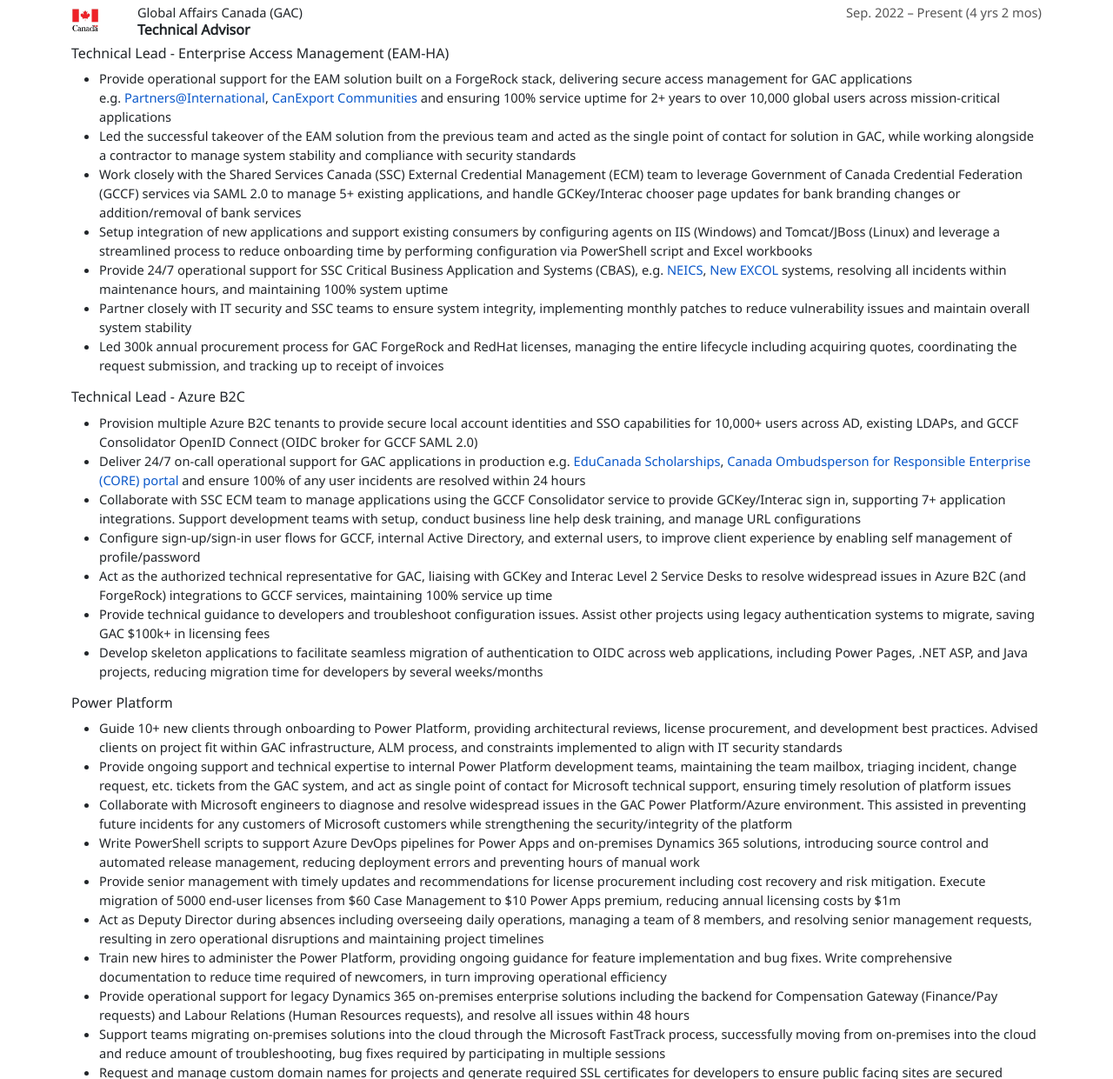
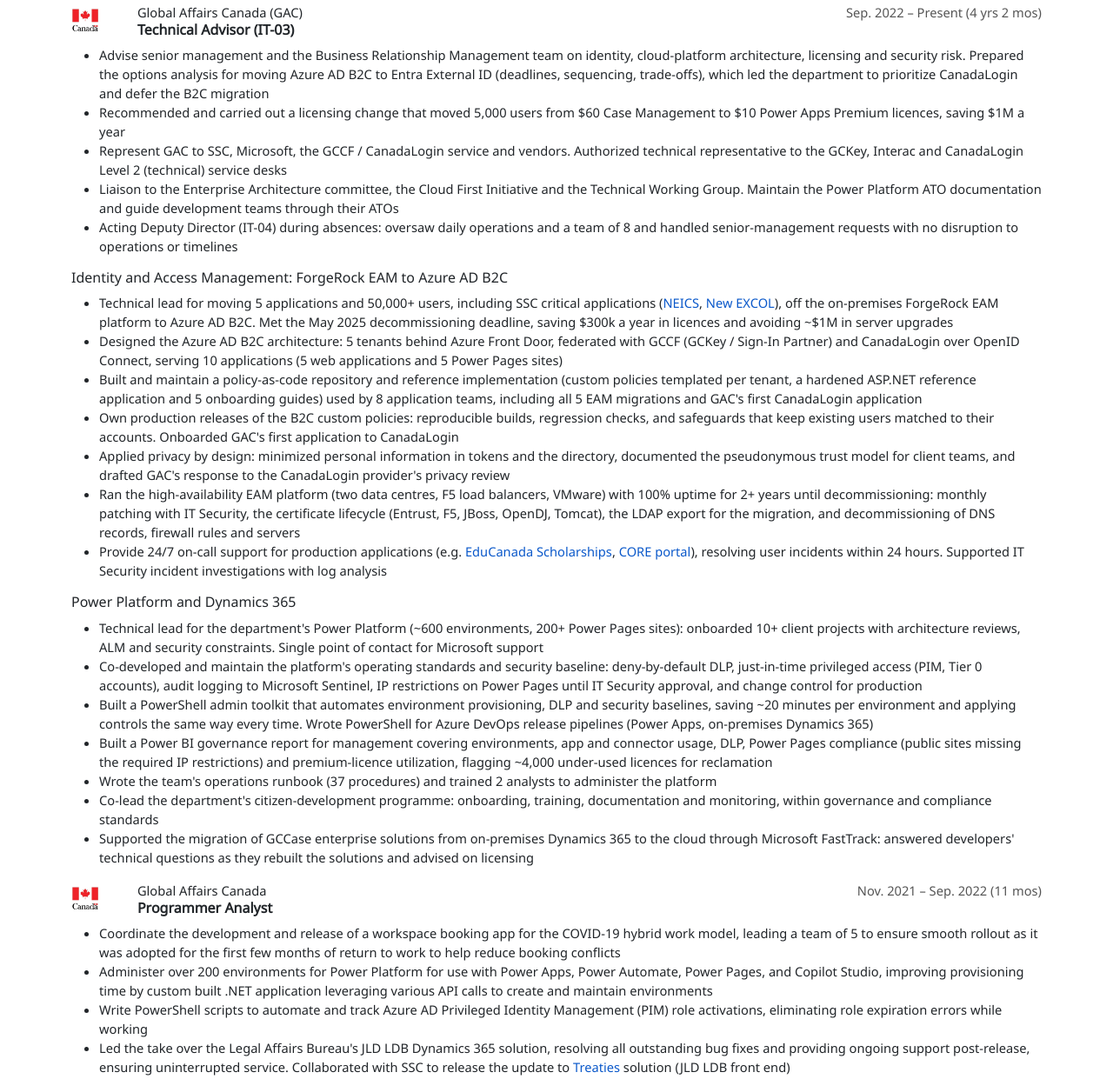
Before and after one commit to luvaihassanali/portfolio, a website: page cv/cv.html in a window 1280 px wide. Shown: the part 258-1499 px from the top of the page at 87% size. Drawn offline with Linux system fonts and the light colour scheme.

Commit message:
Rewrite current-role bullets for the 2026 CV refresh

```diff
--- a/cv/cv.html
+++ b/cv/cv.html
@@ -106,44 +106,37 @@
 
   updateTimespan();
 </script>Global Affairs Canada (GAC)</p>
-                        <h6><strong>Technical Advisor</strong></h6>
+                        <h6><strong>Technical Advisor (IT-03)</strong></h6>
                     </div>
                 </div>
                 <div class="row">
                     <div class="col">
-                        <h6>Technical Lead - Enterprise Access Management (EAM-HA)<br></h6>
                         <ul>
-                            <li>Provide operational support for the EAM solution built on a ForgeRock stack, delivering secure access management for GAC applications e.g.&nbsp;<a href="https://pi.international.gc.ca/" target="_blank">Partners@International</a>, <a href="https://pb.international.gc.ca/" target="_blank">CanExport Communities</a>&nbsp;and ensuring 100% service uptime for 2+ years to over 10,000 global users across mission-critical applications</li>
-                            <li>Led the successful takeover of the EAM solution from the previous team and acted as the single point of contact for solution in GAC, while working alongside a contractor to manage system stability and compliance with security standards</li>
-                            <li>Work closely with the Shared Services Canada (SSC)&nbsp;External Credential Management (ECM) team to leverage Government of Canada Credential Federation (GCCF) services via SAML 2.0 to manage 5+ existing applications, and handle GCKey/Interac chooser page updates for bank branding changes or addition/removal of bank services</li>
-                            <li>Setup integration of new applications and support existing consumers by configuring agents on IIS (Windows) and Tomcat/JBoss (Linux) and leverage a streamlined process to reduce onboarding time by performing configuration via PowerShell script and Excel workbooks</li>
-                            <li>Provide 24/7 operational support for SSC Critical Business Application and Systems (CBAS), e.g.&nbsp;<a href="https://www.neics-nscei.canada.ca/" target="_blank">NEICS</a>,&nbsp;<a href="https://www.nexcol-nceel.canada.ca/" target="_blank">New EXCOL</a> systems, resolving all incidents within maintenance hours, and maintaining 100% system uptime</li>
-                            <li>Partner closely with IT security and SSC teams to ensure system integrity, implementing monthly patches to reduce vulnerability issues and maintain overall system stability</li>
-                            <li>Led 300k annual procurement process for GAC ForgeRock and RedHat licenses, managing the entire lifecycle including acquiring quotes, coordinating the request submission, and tracking up to receipt of invoices</li>
+                            <li>Advise senior management and the Business Relationship Management team on identity, cloud-platform architecture, licensing and security risk. Prepared the options analysis for moving Azure AD B2C to Entra External ID (deadlines, sequencing, trade-offs), which led the department to prioritize CanadaLogin and defer the B2C migration</li>
+                            <li>Recommended and carried out a licensing change that moved 5,000 users from $60 Case Management to $10 Power Apps Premium licences, saving $1M a year</li>
+                            <li>Represent GAC to SSC, Microsoft, the GCCF / CanadaLogin service and vendors. Authorized technical representative to the GCKey, Interac and CanadaLogin Level 2 (technical) service desks</li>
+                            <li>Liaison to the Enterprise Architecture committee, the Cloud First Initiative and the Technical Working Group. Maintain the Power Platform ATO documentation and guide development teams through their ATOs</li>
+                            <li>Acting Deputy Director (IT-04) during absences: oversaw daily operations and a team of 8 and handled senior-management requests with no disruption to operations or timelines</li>
                         </ul>
-                        <h6>Technical Lead - Azure B2C<br></h6>
+                        <h6>Identity and Access Management: ForgeRock EAM to Azure AD B2C<br></h6>
                         <ul>
-                            <li>Provision multiple Azure B2C tenants to provide secure local account identities and SSO capabilities for 10,000+ users across AD, existing LDAPs, and GCCF Consolidator OpenID Connect (OIDC broker for GCCF SAML 2.0)</li>
-                            <li>Deliver 24/7 on-call operational support for GAC applications in production e.g. <a href="https://compte-educanada-account.canada.ca/" target="_blank">EduCanada Scholarships</a>,&nbsp;<a href="https://app.core-ocre.canada.ca/" target="_blank">Canada Ombudsperson for Responsible Enterprise (CORE) portal</a> and ensure 100% of any user incidents are resolved within 24 hours</li>
-                            <li>Collaborate with SSC ECM team to manage applications using the GCCF Consolidator service to provide GCKey/Interac sign in, supporting 7+ application integrations. Support development teams with setup, conduct business line help desk training, and manage URL configurations</li>
-                            <li>Configure sign-up/sign-in user flows for GCCF, internal Active Directory, and external users, to improve client experience by enabling self management of profile/password</li>
-                            <li>Act as the authorized technical representative for GAC, liaising with GCKey and Interac Level 2 Service Desks to resolve widespread issues in Azure B2C (and ForgeRock) integrations to GCCF services, maintaining 100% service up time</li>
-                            <li>Provide technical guidance to developers and troubleshoot configuration issues. Assist other projects using legacy authentication systems to migrate, saving GAC $100k+&nbsp;in licensing fees</li>
-                            <li>Develop skeleton applications to facilitate seamless migration of authentication to OIDC across web applications, including Power Pages, .NET ASP, and Java projects, reducing migration time for developers by several weeks/months</li>
+                            <li>Technical lead for moving 5 applications and 50,000+ users, including SSC critical applications (<a href="https://www.neics-nscei.canada.ca/" target="_blank">NEICS</a>, <a href="https://www.nexcol-nceel.canada.ca/" target="_blank">New EXCOL</a>), off the on-premises ForgeRock EAM platform to Azure AD B2C. Met the May 2025 decommissioning deadline, saving $300k a year in licences and avoiding ~$1M in server upgrades</li>
+                            <li>Designed the Azure AD B2C architecture: 5 tenants behind Azure Front Door, federated with GCCF (GCKey / Sign-In Partner) and CanadaLogin over OpenID Connect, serving 10 applications (5 web applications and 5 Power Pages sites)</li>
+                            <li>Built and maintain a policy-as-code repository and reference implementation (custom policies templated per tenant, a hardened ASP.NET reference application and 5 onboarding guides) used by 8 application teams, including all 5 EAM migrations and GAC's first CanadaLogin application</li>
+                            <li>Own production releases of the B2C custom policies: reproducible builds, regression checks, and safeguards that keep existing users matched to their accounts. Onboarded GAC's first application to CanadaLogin</li>
+                            <li>Applied privacy by design: minimized personal information in tokens and the directory, documented the pseudonymous trust model for client teams, and drafted GAC's response to the CanadaLogin provider's privacy review</li>
+                            <li>Ran the high-availability EAM platform (two data centres, F5 load balancers, VMware) with 100% uptime for 2+ years until decommissioning: monthly patching with IT Security, the certificate lifecycle (Entrust, F5, JBoss, OpenDJ, Tomcat), the LDAP export for the migration, and decommissioning of DNS records, firewall rules and servers</li>
+                            <li>Provide 24/7 on-call support for production applications (e.g. <a href="https://compte-educanada-account.canada.ca/" target="_blank">EduCanada Scholarships</a>, <a href="https://app.core-ocre.canada.ca/" target="_blank">CORE portal</a>), resolving user incidents within 24 hours. Supported IT Security incident investigations with log analysis</li>
                         </ul>
-                        <h6>Power Platform<br></h6>
+                        <h6>Power Platform and Dynamics 365<br></h6>
                         <ul>
-                            <li>Guide 10+ new clients through onboarding to Power Platform, providing architectural reviews, license procurement, and development best practices. Advised clients on project fit within GAC infrastructure, ALM process, and constraints implemented to align with IT security standards</li>
-                            <li>Provide ongoing support and technical expertise to internal Power Platform development teams, maintaining the team mailbox, triaging incident, change request, etc. tickets from the GAC system, and act as single point of contact for Microsoft technical support, ensuring timely resolution of platform issues</li>
-                            <li>Collaborate with Microsoft engineers to diagnose and resolve widespread issues in the GAC Power Platform/Azure environment. This assisted in preventing future incidents for any customers of Microsoft customers while strengthening the security/integrity of the platform</li>
-                            <li>Write PowerShell scripts to support Azure DevOps pipelines for Power Apps and on-premises Dynamics 365 solutions, introducing source control and automated release management, reducing deployment errors and preventing hours of manual work</li>
-                            <li>Provide senior management with timely updates and recommendations for license procurement including cost recovery and risk mitigation. Execute migration of 5000 end-user licenses from $60 Case Management to $10 Power Apps premium, reducing annual licensing costs by $1m</li>
-                            <li>Act as Deputy Director during absences including overseeing daily operations, managing a team of 8 members, and resolving senior management requests, resulting in zero operational disruptions and maintaining project timelines<br></li>
-                            <li>Train new hires to administer the Power Platform, providing ongoing guidance for feature implementation and bug fixes. Write comprehensive documentation to reduce time required of newcomers, in turn improving operational efficiency</li>
-                            <li>Provide operational support for legacy Dynamics 365 on-premises enterprise solutions including the backend for Compensation Gateway (Finance/Pay requests) and Labour Relations (Human Resources requests), and resolve all issues within 48 hours</li>
-                            <li>Support teams migrating on-premises solutions into the cloud through the Microsoft FastTrack process, successfully moving from on-premises into the cloud and&nbsp;reduce amount of troubleshooting, bug fixes required by participating in multiple sessions</li>
-                            <li>Request and manage custom domain names for projects and generate required SSL certificates for developers to ensure public facing sites are secured properly and renewed on time</li>
-                            <li>Develop and maintained security procedures for Power Platform, including IP restrictions, DLP policies, and file type block lists, reducing security vulnerabilities and ensuring compliance with organizational/IT security standards</li>
+                            <li>Technical lead for the department's Power Platform (~600 environments, 200+ Power Pages sites): onboarded 10+ client projects with architecture reviews, ALM and security constraints. Single point of contact for Microsoft support</li>
+                            <li>Co-developed and maintain the platform's operating standards and security baseline: deny-by-default DLP, just-in-time privileged access (PIM, Tier 0 accounts), audit logging to Microsoft Sentinel, IP restrictions on Power Pages until IT Security approval, and change control for production</li>
+                            <li>Built a PowerShell admin toolkit that automates environment provisioning, DLP and security baselines, saving ~20 minutes per environment and applying controls the same way every time. Wrote PowerShell for Azure DevOps release pipelines (Power Apps, on-premises Dynamics 365)</li>
+                            <li>Built a Power BI governance report for management covering environments, app and connector usage, DLP, Power Pages compliance (public sites missing the required IP restrictions) and premium-licence utilization, flagging ~4,000 under-used licences for reclamation</li>
+                            <li>Wrote the team's operations runbook (37 procedures) and trained 2 analysts to administer the platform</li>
+                            <li>Co-lead the department's citizen-development programme: onboarding, training, documentation and monitoring, within governance and compliance standards</li>
+                            <li>Supported the migration of GCCase enterprise solutions from on-premises Dynamics 365 to the cloud through Microsoft FastTrack: answered developers' technical questions as they rebuilt the solutions and advised on licensing</li>
                         </ul>
                     </div>
                 </div>
```
